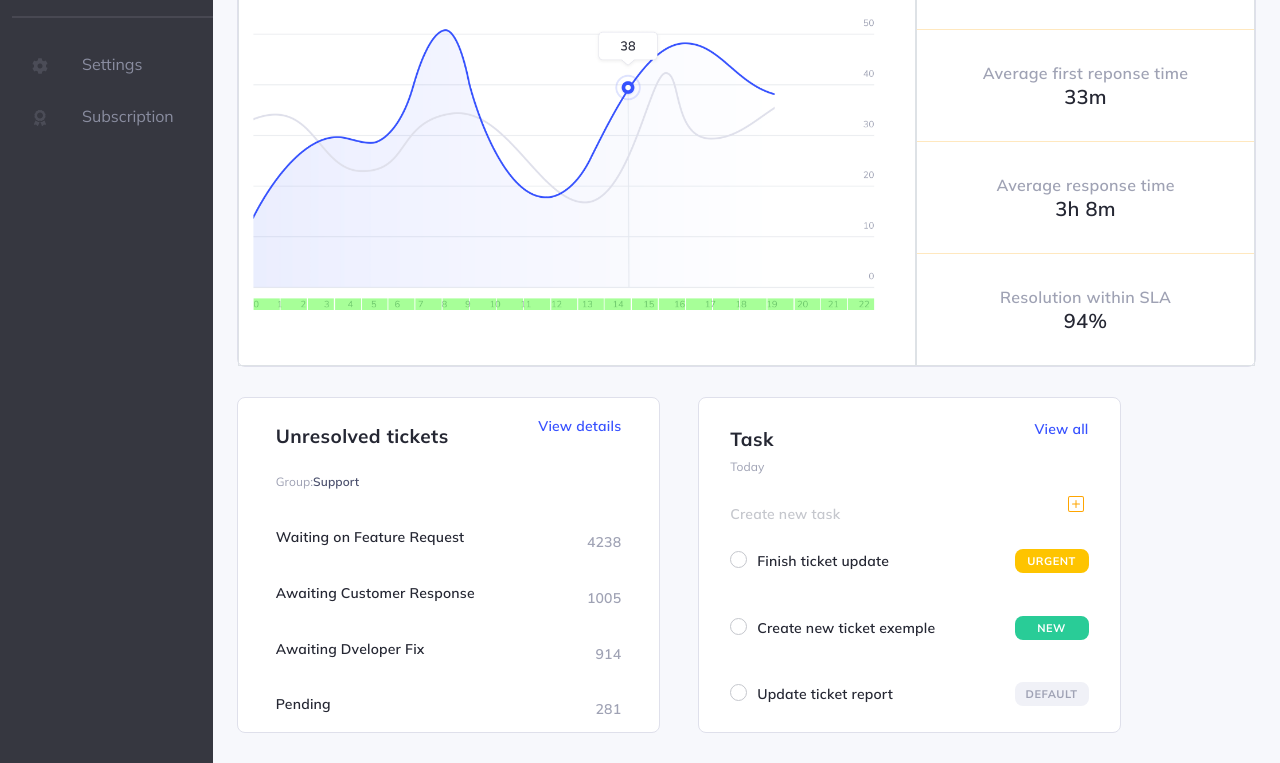
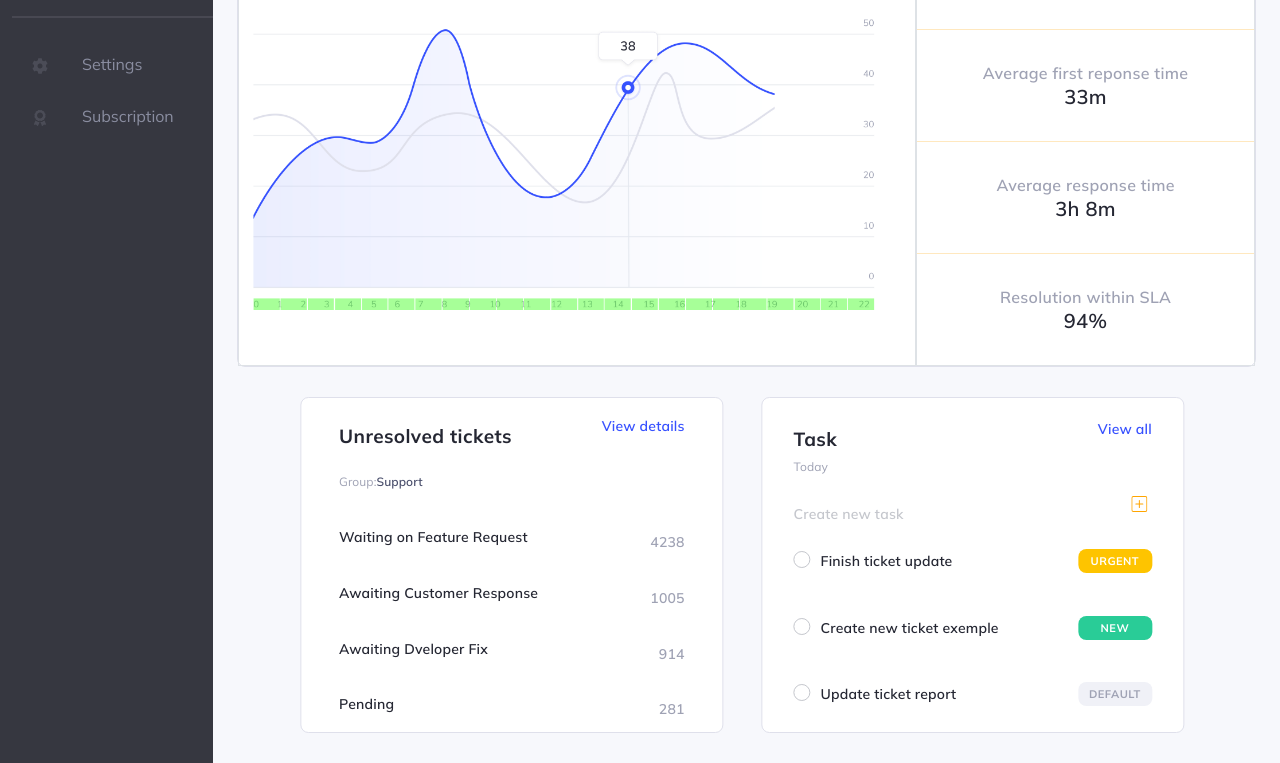
Before and after one commit to nadinenp/NickySeo_NadinePalpallatoc, a website: page public/index.html in a window 1280 px wide. Shown: the part 472-1235 px from the top of the page. Drawn offline with nearby package versions, Linux system fonts and the light colour scheme; files that its build step writes are made by us from their sources.

Commit message:
third row

```diff
--- a/public/index.html
+++ b/public/index.html
@@ -292,7 +292,7 @@
                         <!-- !!!!!! PLEASE HELP ME FIX THE ALIGNMENT T__T!!!!!! -->
                         <!-- Third Row  -->
                         <section id="thirdRow" class="row">
-                            <div class="col-12">
+                            <div class="thirdRowCol col-12">
                                 <article id="thirdRowBox" class="row">
                                     <ul id="unresolvedTicket" class="col-12 col-sm-6">
                                         <li class="unresolvedTicketContents ">
--- a/src/scss/style.scss
+++ b/src/scss/style.scss
@@ -317,7 +317,7 @@ svg {
 }
 
 // Third Content Row ----------------------------------------
-#thirdRow{
+#thirdRow {
     display: flex;
     justify-content: center;
     align-items: center;
@@ -326,7 +326,13 @@ svg {
 
 #thirdRowBox {
     display: flex;
-    justify-content: center;
+    justify-content: space-between; /* Adjust as needed */
+    align-items: center; /* Adjust as needed */
+
+    #unresolvedTicket,
+    #task {
+        transform: translateX(15%);
+    }
 }
 
 #unresolvedTicket {
@@ -626,8 +632,6 @@ input[type="checkbox"]::before {
     #task {
         display:flex;
         flex-direction: column;
-        justify-content: space-evenly;
-        align-items: center;
 
         li {
             width:33vw ;
```
Also changed, not shown: public/assets/css/style.css, 1 other file.
